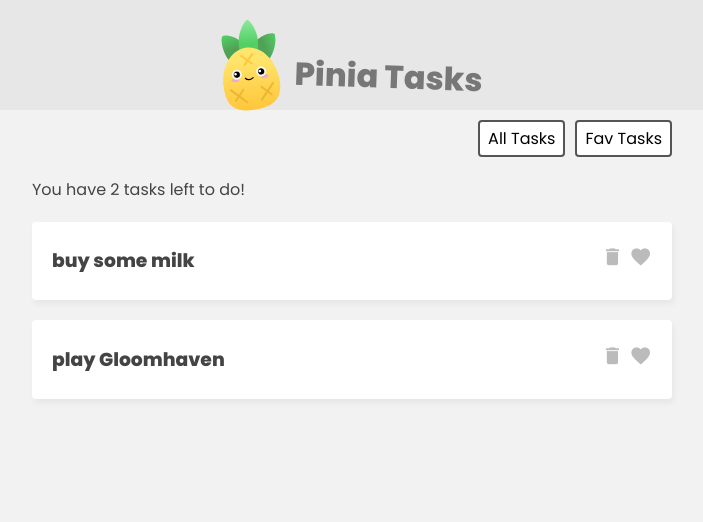
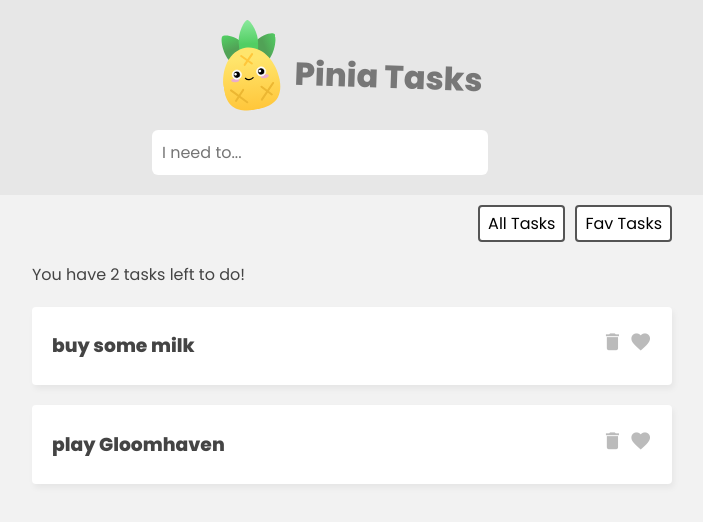
Before and after one commit to smartDailyJohnny/pinia-practice, a Vue app: page / in a window 1280 px wide. Shown: the top 522 px of the page, without its empty margins (288-991 px from the left). Built offline with nearby package versions, Linux system fonts and the light colour scheme.

Commit message:
added form

```diff
--- a/src/App.vue
+++ b/src/App.vue
@@ -2,6 +2,7 @@
 import { ref } from 'vue';
 import { useTaskStore } from '@/stores/TaskStore'
 import TaskDetails from '@/components/TaskDetails.vue'
+import TaskForm from '@/components/TaskForm.vue';
 
 const taskStore = useTaskStore()
 // state ========================
@@ -19,6 +20,11 @@
       <img src="@/assets/pinia-logo.svg" alt="pinia logo">
       <h1>Pinia Tasks</h1>
     </header>
+
+    <!-- new task form -->
+    <div class="new-task-form">
+      <TaskForm />
+    </div>
 
     <!-- filter -->
     <nav class="filter">
--- /dev/null
+++ b/src/components/TaskForm.vue
@@ -0,0 +1,25 @@
+<script setup>
+import { ref } from 'vue';
+import { useTaskStore } from '@/stores/TaskStore'
+
+const taskStore = useTaskStore()
+// state ========================
+const newTask = ref('')
+// methods ======================
+const handleSubmit = () => {
+    if (newTask.value.length > 0) {
+        taskStore.addTask({
+            title: newTask.value,
+            isFav: false,
+            id: Math.floor(Math.random() * 10000)
+        })
+        newTask.value = ''
+    }
+}
+</script>
+
+<template>
+    <form @submit.prevent="handleSubmit">
+        <input type="text" placeholder="I need to..." v-model="newTask">
+    </form>
+</template>
--- a/src/stores/TaskStore.js
+++ b/src/stores/TaskStore.js
@@ -14,8 +14,14 @@
         favCount() {
             return this.favs.length
         },
-        totalCount() {
-            return this.tasks.length
+        // can't use `this` if you use arrow functions
+        totalCount: (state) => {
+            return state.tasks.length
+        }
+    },
+    actions: {
+        addTask(task) {
+            this.tasks.push(task)
         }
     }
 })
```
